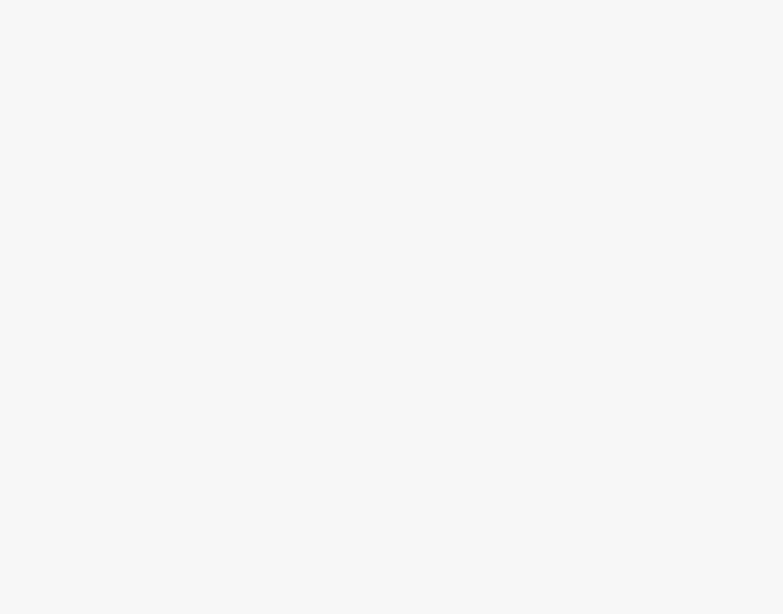
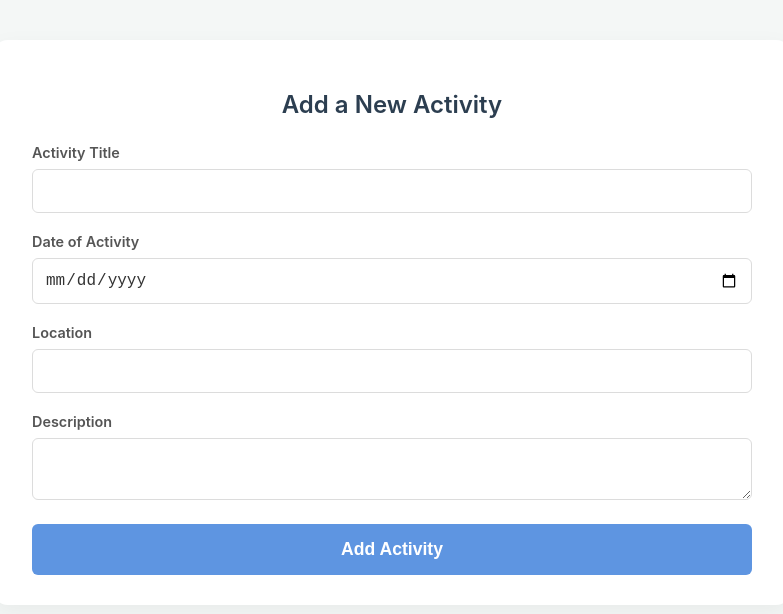
Before and after one commit to AdityaB-02/Pet-Adoption-Welfare-System-PAWS-, a React (Create React App) app in the folder client/: page /shelter/add-activity in a window 1280 px wide. Before the commit this address had no page. Shown: the top 614 px of the page, without its empty margins (248-1031 px from the left). Built offline with nearby package versions, Linux system fonts and the light colour scheme; sample sign-in values are in the browser's storage.

Commit message:
addActivity

```diff
--- a/client/src/App.js
+++ b/client/src/App.js
@@ -16,6 +16,7 @@ import ActivitiesPage from './pages/ActivitiesPage';
 import ShelterProfilePage from './pages/ShelterProfilePage';
 import ShelterInbox from './pages/ShelterInbox';
 import ShelterProfile from './components/ShelterProfile';
+import AddActivityPage from './pages/AddActivityPage';
 
 function App() {
   return (
@@ -53,7 +54,10 @@ function App() {
             <Route path="donations" element={<DonationsPage />} />   {/* <-- MOVED HERE */}
             <Route path="activities" element={<ActivitiesPage />} /> {/* <-- MOVED HERE */}
           </Route>
-
+            <Route
+            path="/shelter/add-activity"
+            element={ <ShelterPrivateRoute><AddActivityPage /></ShelterPrivateRoute> }
+            />
           {/* Other protected routes that DON'T need the dashboard sidebar */}
           <Route
             path="/shelter/add-pet"
--- a/client/src/pages/ActivitiesPage.js
+++ b/client/src/pages/ActivitiesPage.js
@@ -1,6 +1,7 @@
 import React, { useState, useEffect } from 'react';
 import axios from 'axios';
 import '../pages/css/ShelterDashboard.css';
+import { Link } from 'react-router-dom';
 
 const ActivitiesList = () => {
     // ... (your existing state and useEffect logic) ...
@@ -30,6 +31,7 @@ const ActivitiesList = () => {
     <div className="content-card">
       <div className="dashboard-header">
         <h1>Local Activities Conducted</h1>
+        <Link to="/shelter/add-activity" className="add-pet-button">Add Activity</Link>
       </div>
 
       {activities.length > 0 ? (
--- /dev/null
+++ b/client/src/pages/AddActivityPage.js
@@ -0,0 +1,59 @@
+import React, { useState } from 'react';
+import axios from 'axios';
+import { useNavigate } from 'react-router-dom';
+// You can reuse the form styling from AddPetPage.css
+import './css/AddPetPage.css';
+
+const AddActivityPage = () => {
+  const navigate = useNavigate();
+  const [formData, setFormData] = useState({
+    title: '',
+    description: '',
+    activity_date: '',
+    location: ''
+  });
+
+  const { title, description, activity_date, location } = formData;
+
+  const onChange = (e) => setFormData({ ...formData, [e.target.name]: e.target.value });
+
+  const onSubmit = async (e) => {
+    e.preventDefault();
+    try {
+      const token = localStorage.getItem('token');
+      const config = { headers: { 'x-auth-token': token } };
+      await axios.post('http://localhost:5000/api/shelters/activities', formData, config);
+      alert('Activity added successfully!');
+      navigate('/shelter/dashboard/activities'); // Redirect to the activities list
+    } catch (err) {
+      alert('Error adding activity: ' + (err.response?.data?.msg || 'Server Error'));
+    }
+  };
+
+  return (
+    <div className="form-container">
+      <form className="pet-form" onSubmit={onSubmit}>
+        <h2>Add a New Activity</h2>
+        <div className="form-group">
+          <label>Activity Title</label>
+          <input type="text" name="title" value={title} onChange={onChange} required />
+        </div>
+        <div className="form-group">
+          <label>Date of Activity</label>
+          <input type="date" name="activity_date" value={activity_date} onChange={onChange} required />
+        </div>
+        <div className="form-group">
+          <label>Location</label>
+          <input type="text" name="location" value={location} onChange={onChange} />
+        </div>
+        <div className="form-group">
+          <label>Description</label>
+          <textarea name="description" value={description} onChange={onChange} required></textarea>
+        </div>
+        <button type="submit">Add Activity</button>
+      </form>
+    </div>
+  );
+};
+
+export default AddActivityPage;
```
Also changed, not shown: 2 other files (tests, documents, lock files or other folders).
